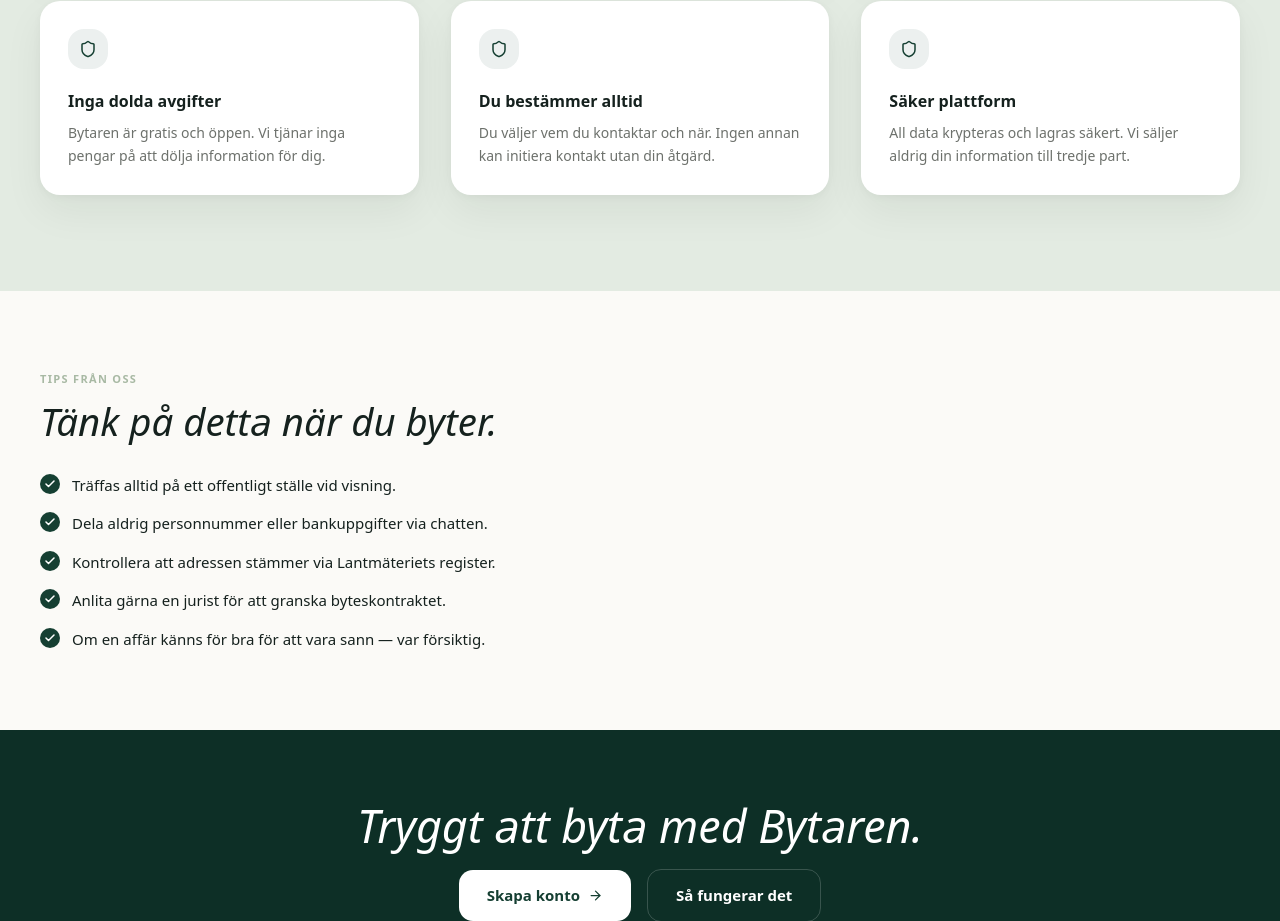
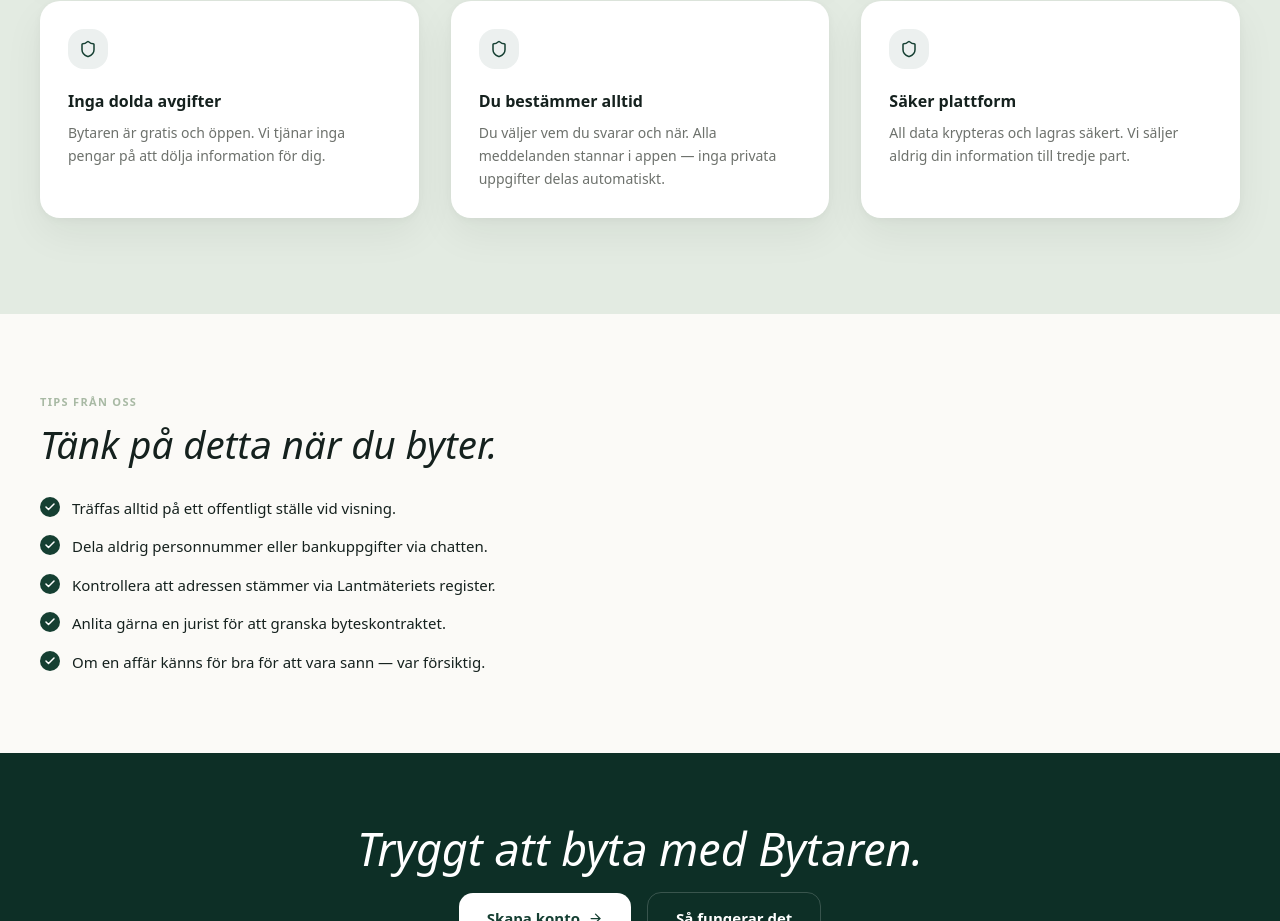
Before and after one commit to We-Know-IT/bytarn, a Next.js app: page /trygghet in a window 1280 px wide. Shown: the part 839-1760 px from the top of the page. Built offline with nearby package versions, Linux system fonts and the light colour scheme.

Commit message:
Fix misleading contact copy on trygghet page

```diff
--- a/src/app/trygghet/page.tsx
+++ b/src/app/trygghet/page.tsx
@@ -20,7 +20,7 @@ const FEATURES = [
   },
   {
     title: 'Du bestämmer alltid',
-    desc: 'Du väljer vem du kontaktar och när. Ingen annan kan initiera kontakt utan din åtgärd.',
+    desc: 'Du väljer vem du svarar och när. Alla meddelanden stannar i appen — inga privata uppgifter delas automatiskt.',
   },
   {
     title: 'Säker plattform',
```
